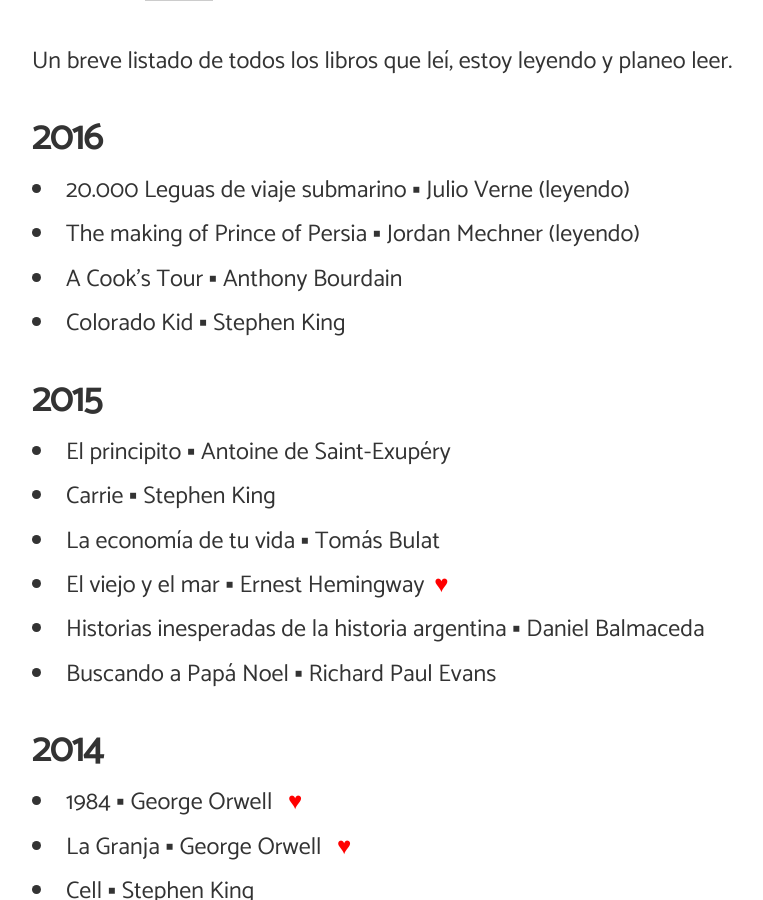
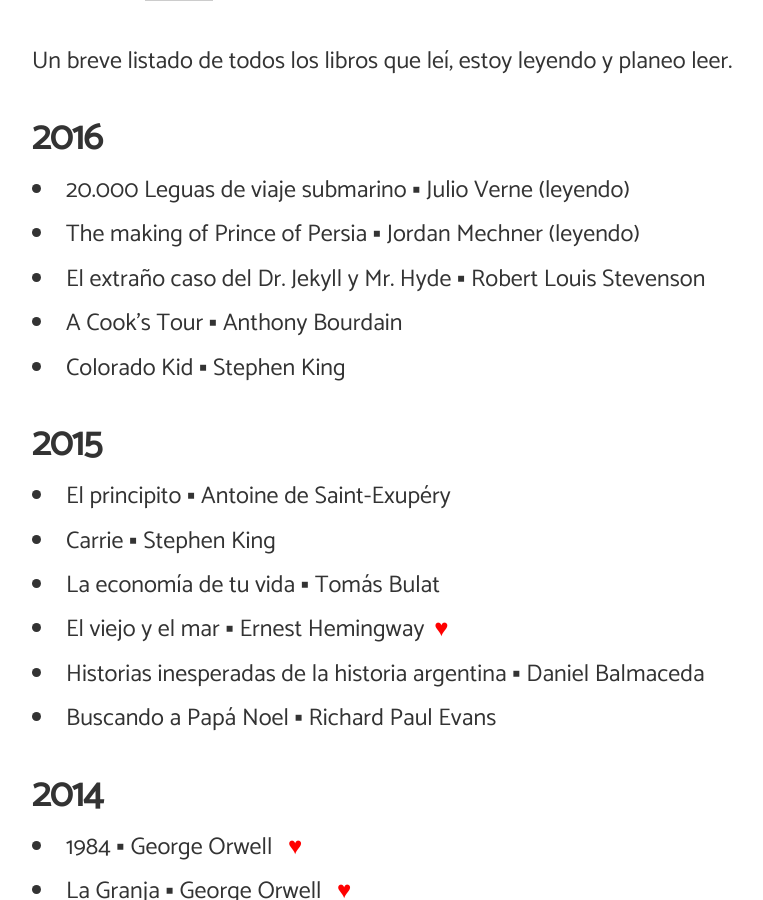
Before and after one commit to angelsimon/angelsimon.github.io, a Jekyll site: the page built from _posts/2016-09-09-libros-que-termine.md, in a window 1280 px wide and 900 px high, scrolled down 334 px. Shown: the whole window, without its empty margins (32-795 px from the left). Built offline with Jekyll 4.4.1, drawn with Linux system fonts in a browser that asks for light colours; nearby versions of some CDN libraries; comment, search, counter and statistics services are not loaded.

Commit message:
Update 2016-09-09-libros-que-termine.md

```diff
--- a/_posts/2016-09-09-libros-que-termine.md
+++ b/_posts/2016-09-09-libros-que-termine.md
@@ -13,6 +13,7 @@
 <ul>
 <li>20.000 Leguas de viaje submarino &#9642; Julio Verne (leyendo)</li>
 <li>The making of Prince of Persia &#9642; Jordan Mechner (leyendo)</li>
+<li>El extraño caso del Dr. Jekyll y Mr. Hyde &#9642; Robert Louis Stevenson</li>
 <li>A Cook's Tour &#9642; Anthony Bourdain</li>
 <li>Colorado Kid &#9642; Stephen King</li>
 </ul>
```
